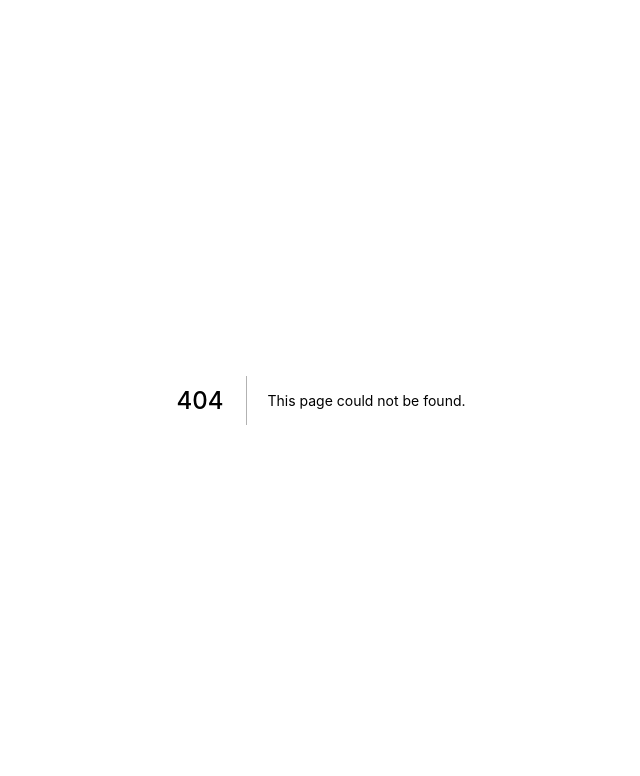
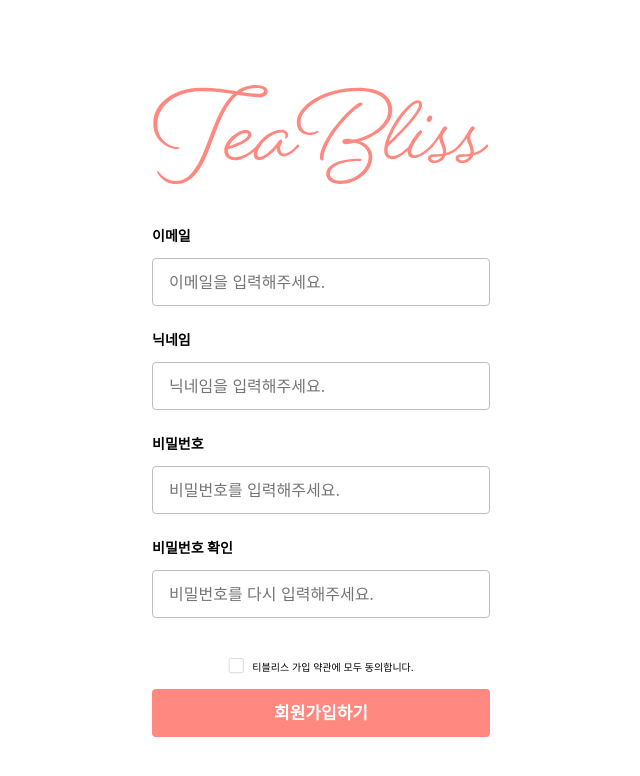
Before and after one commit to Tea-Bliss/FE_Tea_Bliss, a Next.js app: page /sign-up in a window 1280 px wide. Before the commit this address had no page. Shown: the top 776 px of the page, without its empty margins (319-959 px from the left). Built offline with nearby package versions, Linux system fonts and the light colour scheme.

Commit message:
feat: 아이콘 추가

```diff
--- /dev/null
+++ b/src/app/sign-up/page.tsx
@@ -0,0 +1,5 @@
+import SignUpLayout from '@/components/page-layout/signUpLayout/signUpLayout';
+
+export default function SignUp() {
+  return <SignUpLayout />;
+}
--- /dev/null
+++ b/src/components/page-layout/signUpLayout/signUpLayout.module.scss
@@ -0,0 +1,56 @@
+.layout {
+  @include flexSort(null, center, null, null);
+  padding: 8.5rem 0;
+}
+
+.container {
+  @include flexSort(column, center, center, 4rem);
+}
+
+.formBox {
+  @include flexSort(column, center, center, 4rem);
+  width: 100%;
+}
+
+.inputContainer {
+  @include flexSort(column, center, center, 2.4rem);
+  width: 100%;
+}
+
+.inputBox {
+  width: 100%;
+  @include flexSort(column, null, null, 1.2rem);
+}
+
+.input {
+  width: 100%;
+  height: 4.8rem;
+  padding: 1.2rem 1.6rem;
+  border-radius: 0.4rem;
+  border: 0.1rem solid $black-6;
+  @include font(1.6rem, 400, 2.4rem);
+}
+
+.label {
+  @include font(1.4rem, 600, 2rem);
+}
+
+.buttonBox {
+  @include flexSort(column, center, center, 1.4rem);
+  width: 100%;
+}
+
+.agree {
+  @include font(1.6rem, 400, null);
+  @include flexSort(null, null, center, 0.8rem);
+}
+
+.button {
+  width: 100%;
+  padding: 1.2rem;
+  @include flexSort(null, center, center, null);
+  border-radius: 0.4rem;
+  background: $orange-5;
+  @include font(1.7rem, 600, 2.4rem);
+  color: $black-1;
+}
--- /dev/null
+++ b/src/components/page-layout/signUpLayout/signUpLayout.tsx
@@ -0,0 +1,61 @@
+'use client';
+
+import classNames from 'classnames/bind';
+import { Controller, useForm } from 'react-hook-form';
+
+import Input from '@/components/common/Input/Input';
+import Label from '@/components/common/Label/Label';
+import RadioInput from '@/components/common/RadioInput/RadioInput';
+import SignUpHeader from '@/components/page-layout/signUpLayout/signUpHeader/signUpHeader';
+
+import styles from './signUpLayout.module.scss';
+
+const cn = classNames.bind(styles);
+
+export default function SignUpLayout() {
+  const { control, handleSubmit } = useForm();
+
+  return (
+    <main className={cn('layout')}>
+      <div className={cn('container')}>
+        <SignUpHeader />
+        <form className={cn('formBox')} onSubmit={handleSubmit((data) => console.log(data))}>
+          <section className={cn('inputContainer')}>
+            <article className={cn('inputBox')}>
+              <Label className={cn('label')}>이메일</Label>
+              <Input placeholder="이메일을 입력해주세요." className={cn('input')} />
+            </article>
+            <article className={cn('inputBox')}>
+              <Label className={cn('label')}>닉네임</Label>
+              <Input placeholder="닉네임을 입력해주세요." className={cn('input')} />
+            </article>
+            <article className={cn('inputBox')}>
+              <Label className={cn('label')}>비밀번호</Label>
+              <Input placeholder="비밀번호를 입력해주세요." className={cn('input')} />
+            </article>
+            <article className={cn('inputBox')}>
+              <Label className={cn('label')}>비밀번호 확인</Label>
+              <Input placeholder="비밀번호를 다시 입력해주세요." className={cn('input')} />
+            </article>
+          </section>
+          <article className={cn('buttonBox')}>
+            <Controller
+              name="agree"
+              control={control}
+              render={({ field }) => (
+                <RadioInput
+                  className={cn('agree')}
+                  id="agree"
+                  content="티블리스 가입 약관에 모두 동의합니다."
+                  checked={field.value}
+                  onChange={() => field.onChange(!field.value)} // 상태 반전
+                />
+              )}
+            />
+            <button className={cn('button')}>회원가입하기</button>
+          </article>
+        </form>
+      </div>
+    </main>
+  );
+}
--- a/src/styles/_font-styles.scss
+++ /dev/null
@@ -1,107 +0,0 @@
-@mixin display1 {
-  font-size: 5.6rem;
-  font-weight: 700;
-  line-height: 7.2rem;
-}
-
-@mixin display2 {
-  font-size: 4rem;
-  font-weight: 700;
-  line-height: 5.2rem;
-}
-
-@mixin title1 {
-  font-size: 3.6rem;
-  font-weight: 700;
-  line-height: 4.8rem;
-}
-
-@mixin title2 {
-  font-size: 2.8rem;
-  font-weight: 700;
-  line-height: 3.8rem;
-}
-
-@mixin title3 {
-  font-size: 2.4rem;
-  font-weight: 700;
-  line-height: 3.2rem;
-}
-
-@mixin heading1 {
-  font-size: 2.2rem;
-  font-weight: 600;
-  line-height: 3rem;
-}
-
-@mixin heading2 {
-  font-size: 2rem;
-  font-weight: 600;
-  line-height: 2.8rem;
-}
-
-@mixin headline1 {
-  font-size: 1.8rem;
-  font-weight: 600;
-  line-height: 2.6rem;
-}
-
-@mixin headline2 {
-  font-size: 1.7rem;
-  font-weight: 600;
-  line-height: 2.4rem;
-}
-
-@mixin body1-normal {
-  font-size: 1.6rem;
-  font-weight: 400;
-  line-height: 2.4rem;
-}
-
-@mixin body1-reading {
-  font-size: 1.6rem;
-  font-weight: 400;
-  line-height: 2.6rem;
-}
-
-@mixin body2-normal {
-  font-size: 1.5rem;
-  font-weight: 400;
-  line-height: 2.2rem;
-}
-
-@mixin body2-reading {
-  font-size: 1.5rem;
-  font-weight: 400;
-  line-height: 2.4rem;
-}
-
-@mixin label1-normal {
-  font-size: 1.4rem;
-  font-weight: 600;
-  line-height: 2rem;
-}
-
-@mixin label1-reading {
-  font-size: 1.4rem;
-  font-weight: 600;
-  line-height: 2.2rem;
-}
-
-@mixin label2 {
-  font-size: 1.3rem;
-  font-weight: 500;
-  line-height: 1.8rem;
-}
-
-@mixin caption1 {
-  font-size: 1.2rem;
-  font-weight: 400;
-  line-height: 1.6rem;
-}
-
-@mixin caption2 {
-  font-size: 1.1rem;
-  font-weight: 400;
-  line-height: 1.4rem;
-}
--- a/src/styles/globals.scss
+++ b/src/styles/globals.scss
@@ -1,4 +1,3 @@
 @import './mixins';
 @import './color';
-@import './font-styles';
 @import './responsive-styles';
```
Also changed, not shown: public/icons/checkedBox.svg (added), public/icons/unCheckedBox.svg (added).
